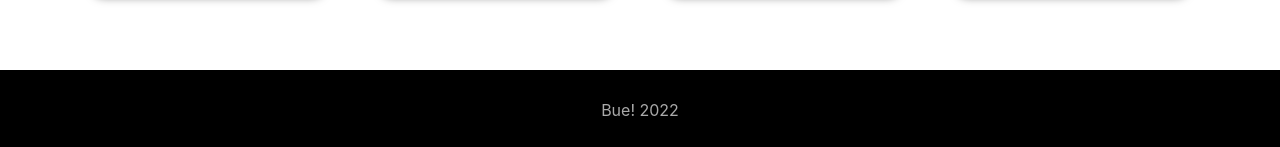
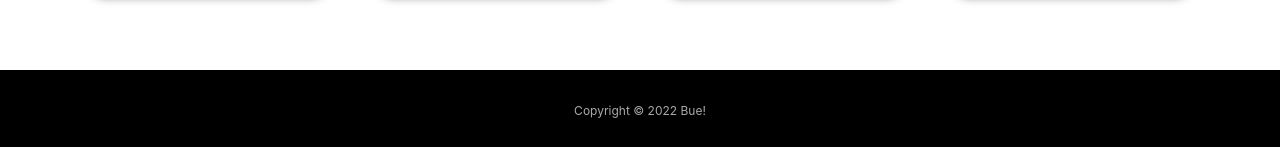
Before and after one commit to CrisValhas/bue, a React (Create React App) app: page / in a window 1280 px wide. Shown: the part 650-797 px from the top of the page. Built offline with nearby package versions, Linux system fonts and the light colour scheme.

Commit message:
added footer

```diff
--- a/src/components/Footer.js
+++ b/src/components/Footer.js
@@ -5,9 +5,8 @@ import "./styles/Footer.css";
 
 export default function Footer () {
     return (
-        <div className="Footer"
-        >
-            Bue! 2022
+        <div className="Footer">
+            <span style={{ fontSize: "12px" }}>Copyright © 2022 Bue!</span>
         </div>
     )
 };
```
